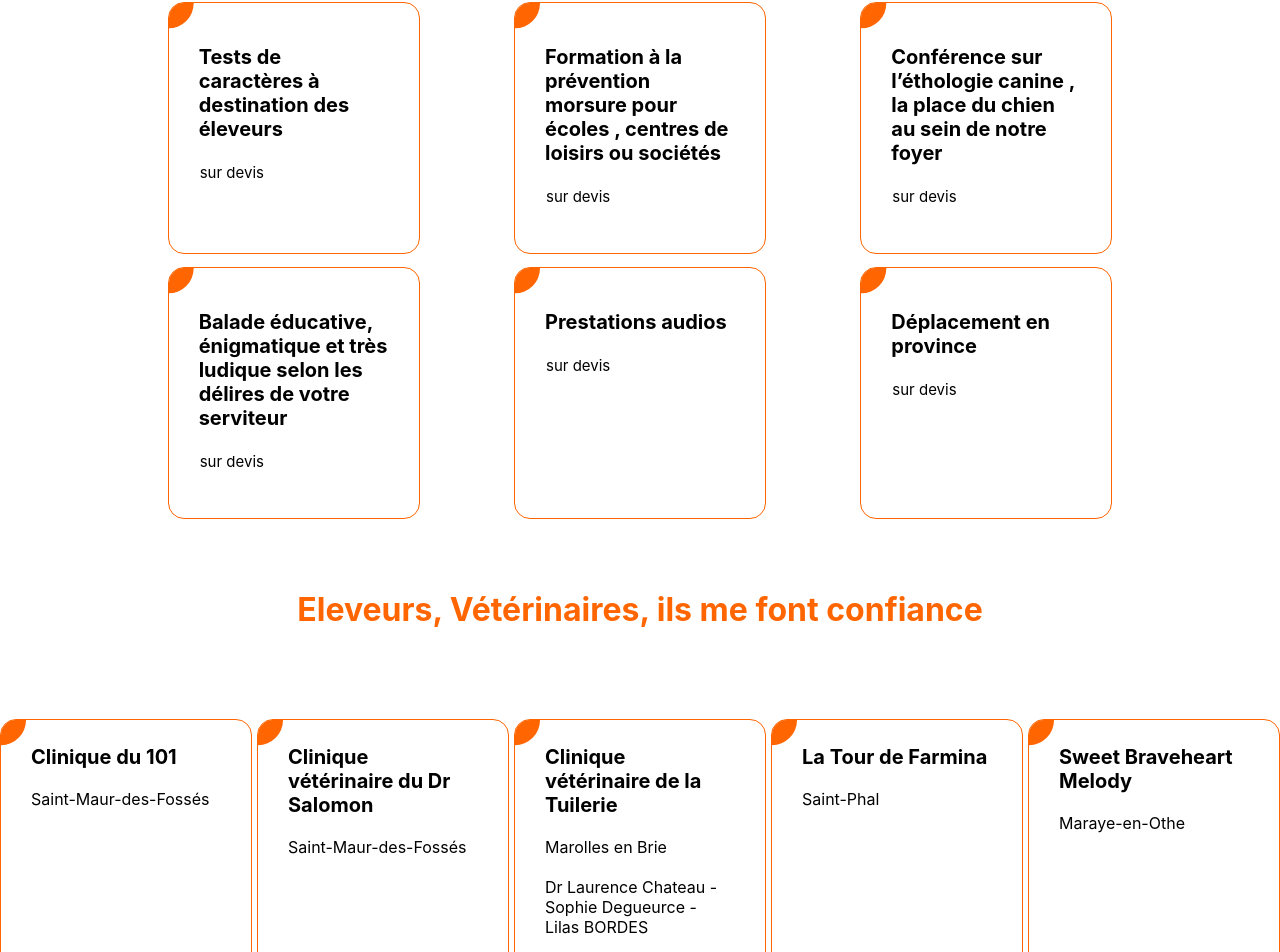
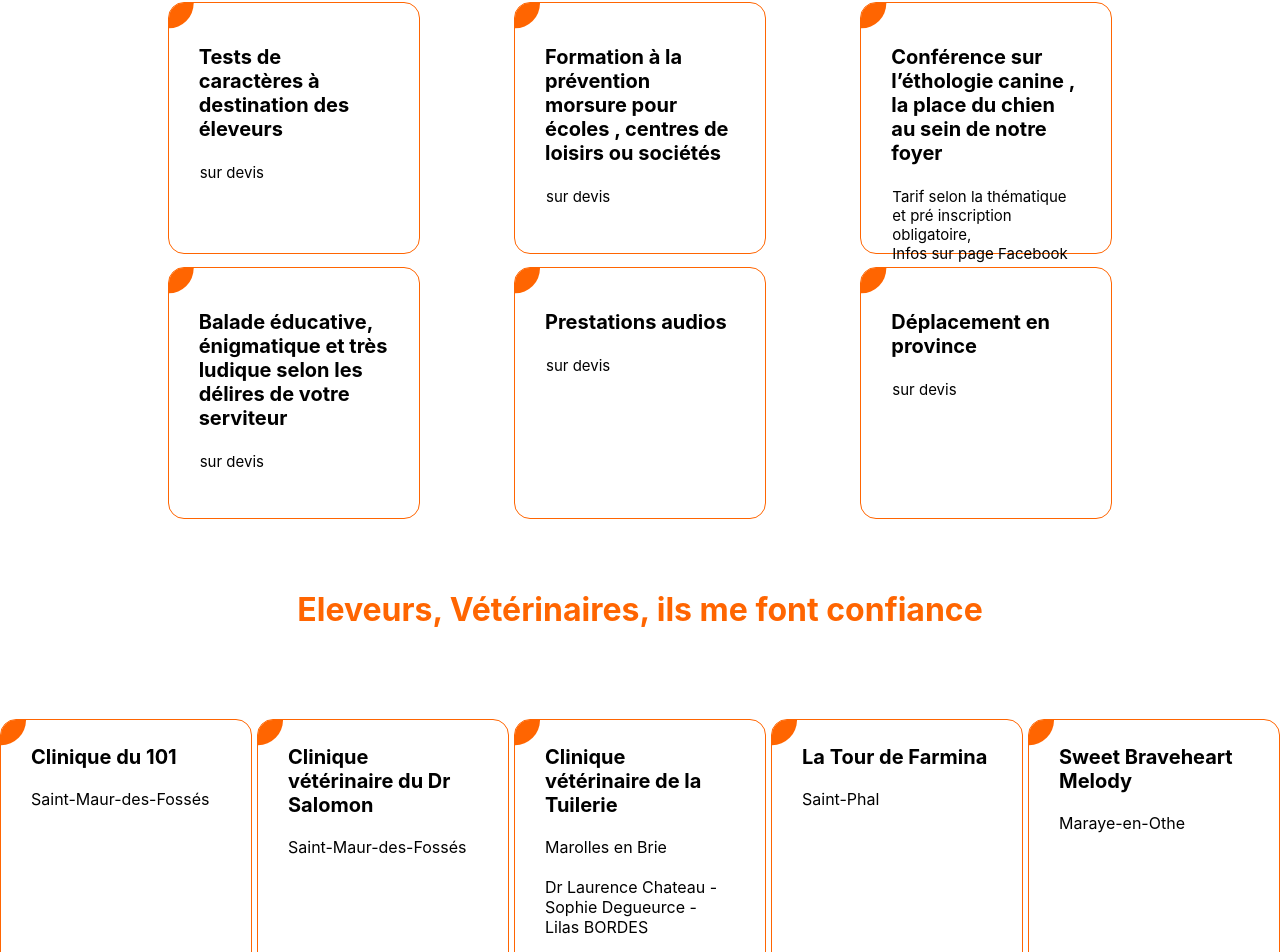
Before and after one commit to melaniemdm/intelligence_canine, a React (Create React App) app: page / in a window 1280 px wide. Shown: the part 3073-4025 px from the top of the page. Built offline with nearby package versions, Linux system fonts and the light colour scheme.

Commit message:
fix(js) txt presta

```diff
--- a/src/datas/presta.js
+++ b/src/datas/presta.js
@@ -76,10 +76,11 @@ export const nosPrestations = [
   {
     idService: "6",
     titlePresta: "Conférence sur l’éthologie canine , la place du chien au sein de notre foyer ",
-    prix: "sur devis",
+    prix: ["Tarif selon la thématique et pré inscription obligatoire,", <br></br>,
+    "Infos sur page Facebook"],
     detail:["Deux thématiques:", <br></br>,
-    "- la conférence" ,<br></br>,
-    "- stage communication canine",]
+    "- Conférence sur l’éthologie canine , la place du chien au sein de notre foyer" ,<br></br>,
+    "- stage communication canine en collaboration avec un maître expert en art martial qui vous enseignera des techniques de relaxation",]
 
   },
   {
@@ -92,12 +93,24 @@ export const nosPrestations = [
     idService: "8",
     titlePresta: "Prestations audios ",
     prix: "sur devis",
-    detail:" ",
+    detail:["Parce que l'éducation se commence dès le plus jeune âge, débuter  l'éducation de votre chiot sur de bonnes bases permet d'éviter le plus souvent des problèmes de communication et de comportement.",<br></br>,
+    "En effet , l’arrivée d’un compagnon canin peut être déroutant, faire appel à un éducateur dès son plus jeune âge est un très bon réflexe.", <br></br>,
+    "Je vous apprendrez à avoir les bonnes attitudes et surtout à communiquer correctement afin d’avoir une harmonieuse avec votre loulou.",<br></br>,
+
+    "Dans cette formule je vous propose un accompagnement privilégié . En effet, je suis joignable par téléphone, mail entre les séances pour répondre à toutes vos questions, je mets à votre disposition des supports écrits pour vous permettre d'assimiler rapidement les idées essentielles et je peux également réaliser des vidéos de travail pour vous expliquer visuellement des exercices à distance ou vous corriger et conseiller sur les vidéos que vous me transmettez ."],
   },
   {
     idService: "9",
     titlePresta: "Déplacement en province",
     prix: "sur devis",
-    detail:" ",
+    detail:["Intelligence canine : une éducation canine intelligente et réfléchie",<br></br>,
+
+    "Quelle que soit sa race, son gabarit, son âge, son tempérament, le chien est capable de vite nous cerner, de percevoir notre humeur, notre caractère et de s'adapter en fonction, de manière bien plus efficace que nous sommes en mesure de le faire à son égard.",<br></br>,
+
+    "Il en résulte des 'malentendus' entre lui et l'humain pouvant déboucher sur des désagréments, voire des conflits : on ne comprend plus son chien et lui ne comprend pas nos attentes puisque nous ne parlons pas le même langage. ",<br></br>,
+
+    "Je vais vous apprendre à communiquer avec votre compagnon à 4 pattes pour construire, développer ou rétablir une relation harmonieuse dans la durée.", <br></br>,
+
+    "Quelque soit la problématique rencontrée je viendrais à votre rencontre"],
   },
 ];
```
